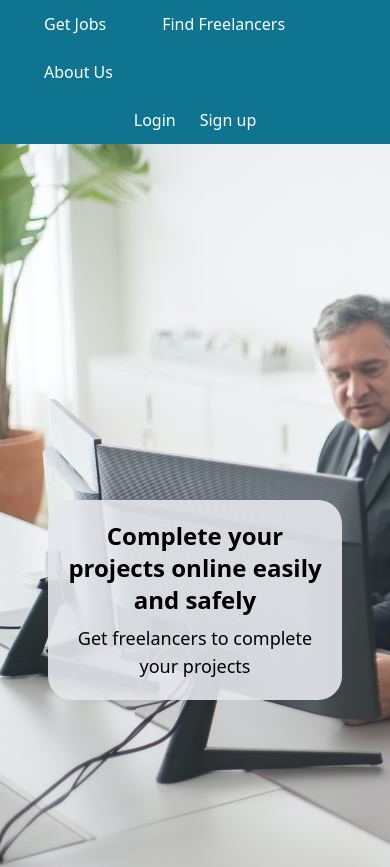
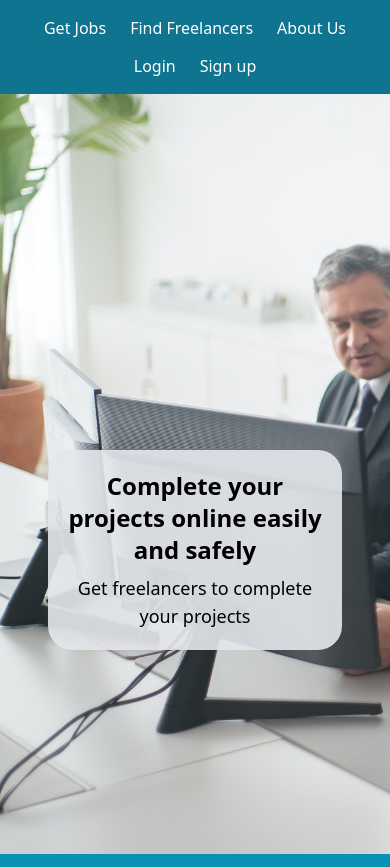
Before and after one commit to moh1434/Maslah-Tech-vue3, a Vue app: page / in a window 390 px wide. Shown: the top 867 px of the page. Built offline with nearby package versions, Linux system fonts and the light colour scheme.

Commit message:
make it more responsive

```diff
--- a/src/components/global/TheHeader.vue
+++ b/src/components/global/TheHeader.vue
@@ -19,14 +19,18 @@ const registerLinks = ref([
     class="
       flex flex-wrap flex-col
       items-center
-      sm:flex-row sm:justify-between
-      px-4
+      sm:flex-row sm:justify-between sm:px-2
+      md:px-4
       lg:px-40
       bg-cyan-700
     "
   >
     <ul class="flex flex-wrap">
-      <li v-for="(menuLink, index) in menuLinks" :key="index" class="mx-4">
+      <li
+        v-for="(menuLink, index) in menuLinks"
+        :key="index"
+        class="mx-1 sm:mx-2 md:mx-4"
+      >
         <router-link :to="{ name: menuLink.name, params: menuLink.params }">{{
           menuLink.text
         }}</router-link>
@@ -46,7 +50,7 @@ const registerLinks = ref([
 
 <style scoped>
 li {
-  @apply p-3;
+  @apply mx-3;
   color: white;
   cursor: pointer;
 }
@@ -54,4 +58,12 @@ li:hover {
   @apply bg-cyan-600;
   transition: background-color 200ms ease-in-out;
 }
+header {
+  @apply py-4;
+}
+@media (max-width: 639px) {
+  ul:last-of-type {
+    @apply mt-3.5;
+  }
+}
 </style>
```
